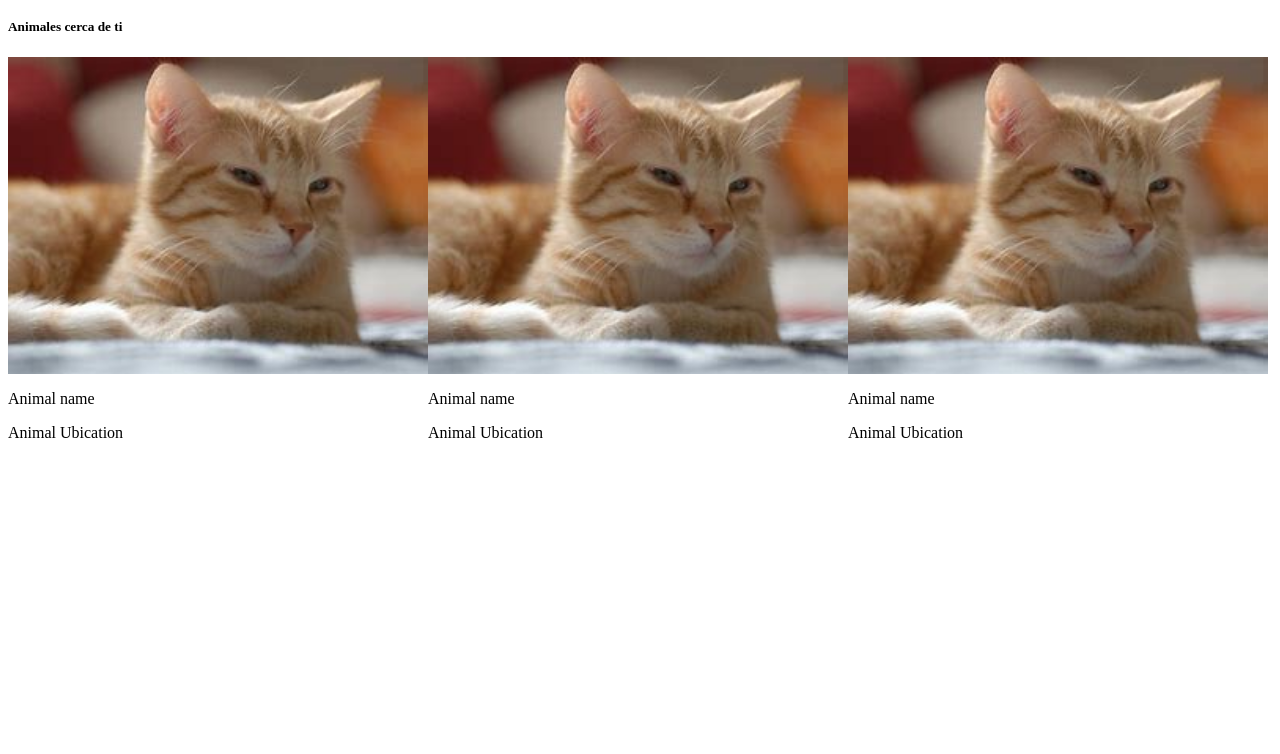
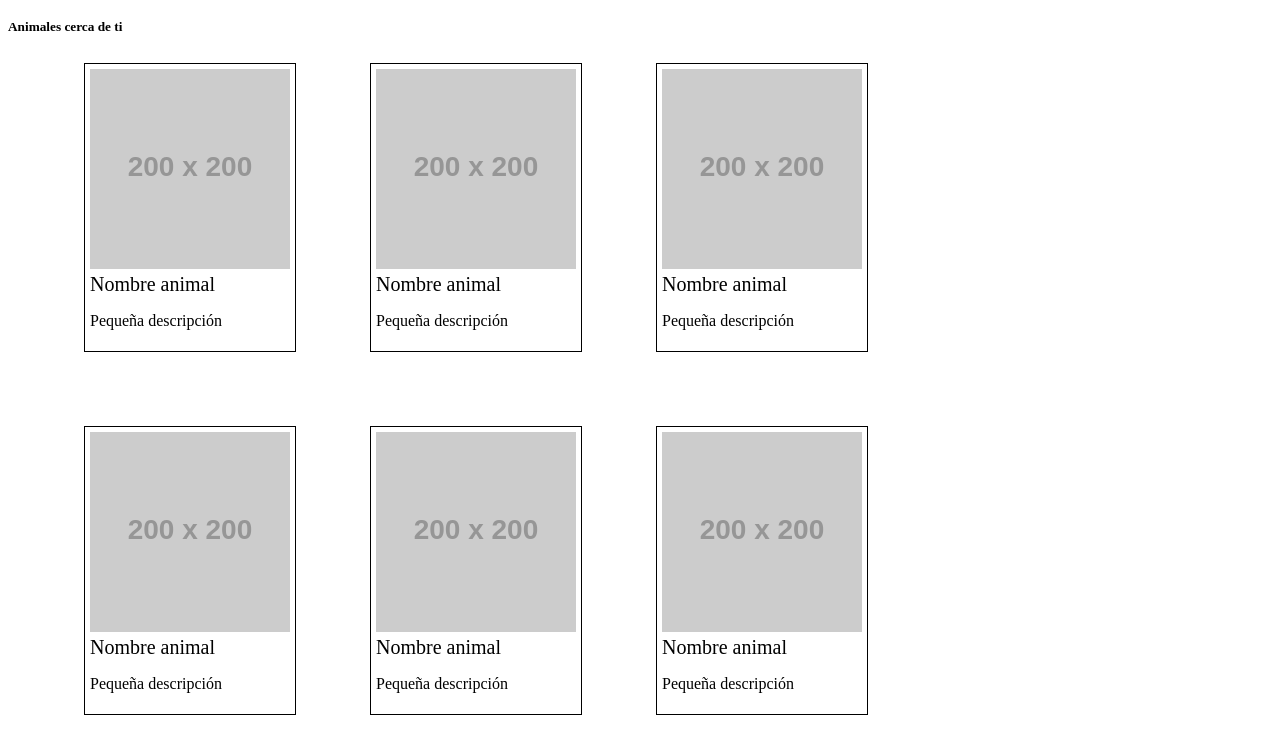
Before and after one commit to politecnicoDAW-2022/DIW-Proyecto-Kuma, a plain HTML site: page index.html in a window 1280 px wide. Shown: the part 122-876 px from the top of the page. Before the commit the page ends 800 px from the top, so only its background shows below. Drawn offline with Linux system fonts and the light colour scheme; placeholder pictures from the web are drawn by us.

Commit message:
edited(index.html & index.css)

```diff
--- a/index.css
+++ b/index.css
@@ -23,13 +23,16 @@ li a {
     text-decoration: none;
 }
 
-.table {
-    display: flex;
+.target {
+    border: 1px solid #000;
+    padding: 5px;
+    margin: 0 0 70px 70px;
 }
 
-.animalCard{
-    display:flex;
-    flex-direction: column;
-    float: left;
-    width:420px;
+.animal-name {
+    height: auto;
 }
+
+.animal-name span{
+    font-size: 20px;
+}
--- a/index.html
+++ b/index.html
@@ -4,13 +4,17 @@
     <meta charset="UTF-8">
     <title>Página Inicio</title>
     <link rel="stylesheet" href="index.css" type="text/css">
+    <script
+      src="https://kit.fontawesome.com/3c9e970b34.js"
+      crossorigin="anonymous"
+    ></script>
 </head>
 <body>
 
 <header>
 
     <table>
-        <ul>
+        <ul class="searchbar">
 
             <li><img src="OIP.jpg" class="logo"></li>
             <li> <a href="#">Adoptar </a></li>
@@ -70,30 +74,74 @@
 
     <h5>Animales cerca de ti</h5>
 
-    <div class="animalCard">
-            <img src="OIP.jpg">
-        <div class="animalName">
-            <p>Animal name</p>
-            <p>Animal Ubication</p>
+    <table>
+        <tr>
+            <td>
+                <div class="animals">
+                    <table>
+                        <tr>
+                            <td>
+                                <div class="target">
+                                    <div class="animal-img"><img src="https://via.placeholder.com/200"/></div>
+                                    <div class="animal-name">
+                                        <span>Nombre animal</span>
+                                        <p>Pequeña descripción</p>
                                     </div>
                                 </div>
-
-    <div class="animalCard">
-        <img src="OIP.jpg">
-        <div class="animalName">
-            <p>Animal name</p>
-            <p>Animal Ubication</p>
+                            </td>
+                            <td>
+                                <div class="target">
+                                    <div class="animal-img"><img src="https://via.placeholder.com/200"/></div>
+                                    <div class="animal-name">
+                                        <span>Nombre animal</span>
+                                        <p>Pequeña descripción</p>
                                     </div>
                                 </div>
-
-    <div class="animalCard">
-        <img src="OIP.jpg">
-        <div class="animalName">
-            <p>Animal name</p>
-            <p>Animal Ubication</p>
+                            </td>
+                            <td>
+                                <div class="target">
+                                    <div class="animal-img"><img src="https://via.placeholder.com/200"/></div>
+                                    <div class="animal-name">
+                                        <span>Nombre animal</span>
+                                        <p>Pequeña descripción</p>
                                     </div>
                                 </div>
-
+                            </td>
+                        </tr>
+                        <tr>
+                            <td>
+                                <div class="target">
+                                    <div class="animal-img"><img src="https://via.placeholder.com/200"/></div>
+                                    <div class="animal-name">
+                                        <span>Nombre animal</span>
+                                        <p>Pequeña descripción</p>
+                                    </div>
+                                </div>
+                            </td>
+                            <td>
+                                <div class="target">
+                                    <div class="animal-img"><img src="https://via.placeholder.com/200"/></div>
+                                    <div class="animal-name">
+                                        <span>Nombre animal</span>
+                                        <p>Pequeña descripción</p>
+                                    </div>
+                                </div>
+                            </td>
+                            <td>
+                                <div class="target">
+                                    <div class="animal-img"><img src="https://via.placeholder.com/200"/></div>
+                                    <div class="animal-name">
+                                        <span>Nombre animal</span>
+                                        <p>Pequeña descripción</p>
+                                    </div>
+                                </div>
+                            </td>
+                        </tr>
+                    </table>
+                </div>
+            </td>
+        </tr>
+    </table>
 
 </main>
 
```
Lines whose indentation alone changed are shown as unchanged.
